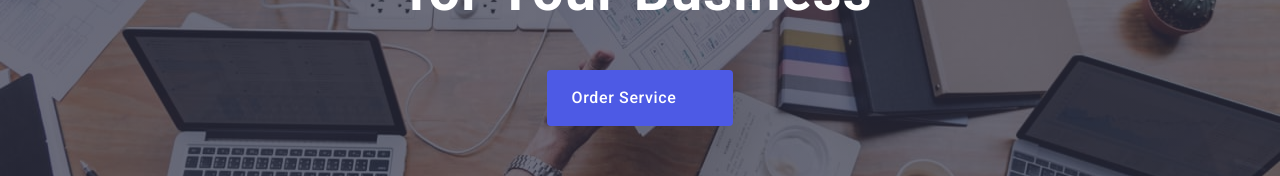
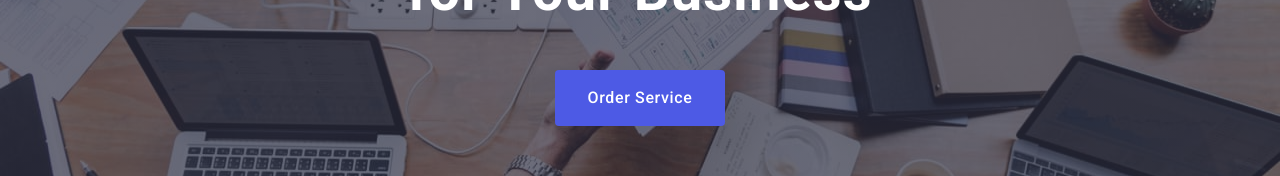
Before and after one commit to illusion4044/WebStudio-06-final, a plain HTML site: page index.html in a window 1280 px wide. Shown: the part 359-535 px from the top of the page. Drawn offline with nearby package versions, Linux system fonts and the light colour scheme.

Commit message:
main-button fixed

```diff
--- a/css/styles.css
+++ b/css/styles.css
@@ -206,7 +206,7 @@ margin: 0  auto;
 /* padding: 72px 16px 72px 16px; */
 margin-bottom: 72px;
 }
-.main-button {
+/* .main-button {
     color: #ffffff;
 background:  #4D5AE5;
 font-weight: 500;
@@ -223,6 +223,24 @@ min-width: 169px;
 height: 56px;
 border: none;
 transition: background-color 250ms cubic-bezier(0.4, 0, 0.2, 1);
+} */
+ .main-button {
+    color: #ffffff;
+    background: #4D5AE5;
+    font-weight: 500;
+    line-height: 1.5;
+    letter-spacing: 0.04em;
+    cursor: pointer;
+    padding: 16px 32px 16px 32px;
+    border-radius: 4px;
+    display: block;
+    margin-left: auto;
+    margin-right: auto;
+    margin-top: 48px;
+    min-width: 169px;
+    height: 56px;
+    border: none;
+    transition: background-color 250ms cubic-bezier(0.4, 0, 0.2, 1);
 }
 .button-words{
 color: #ffffff ;
```
